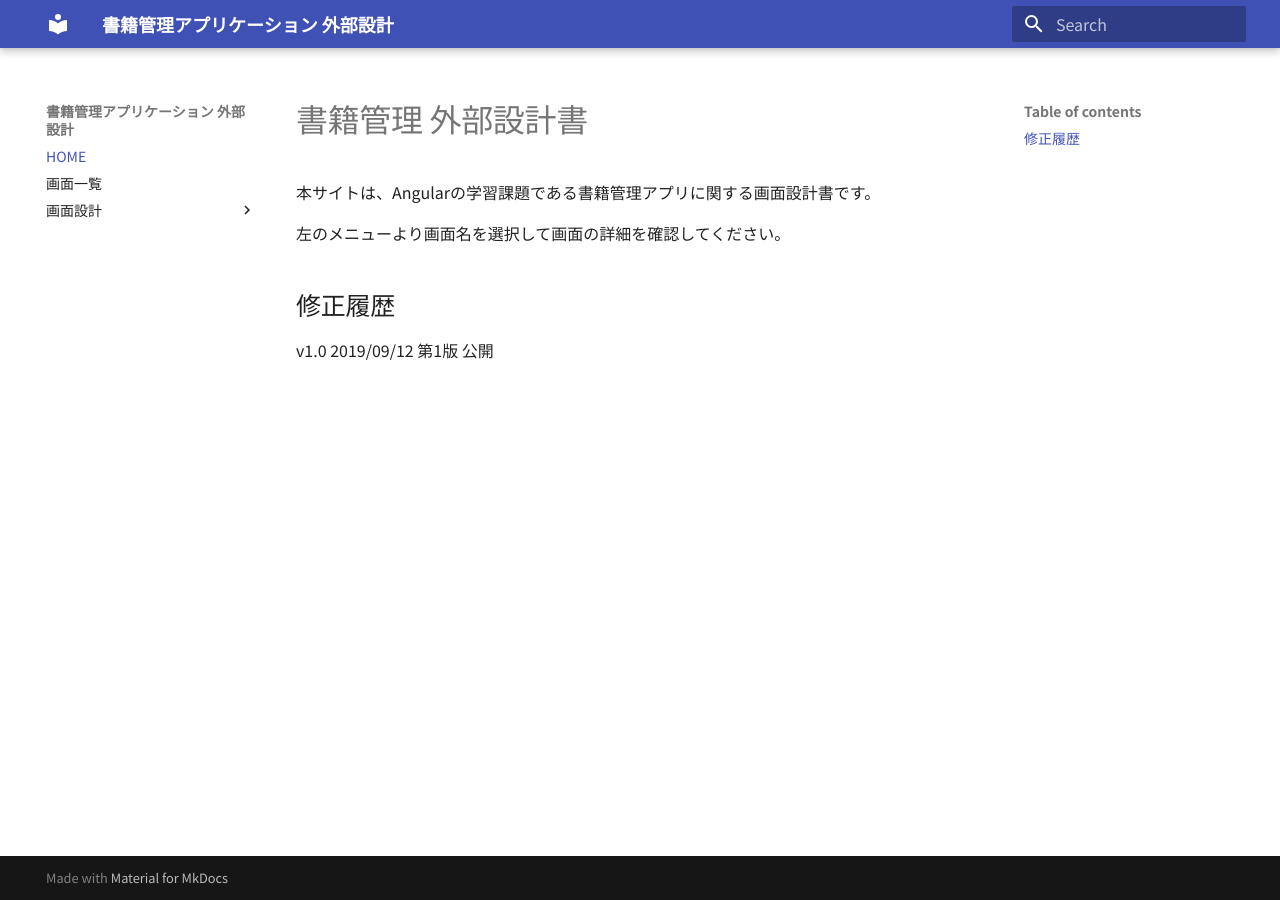
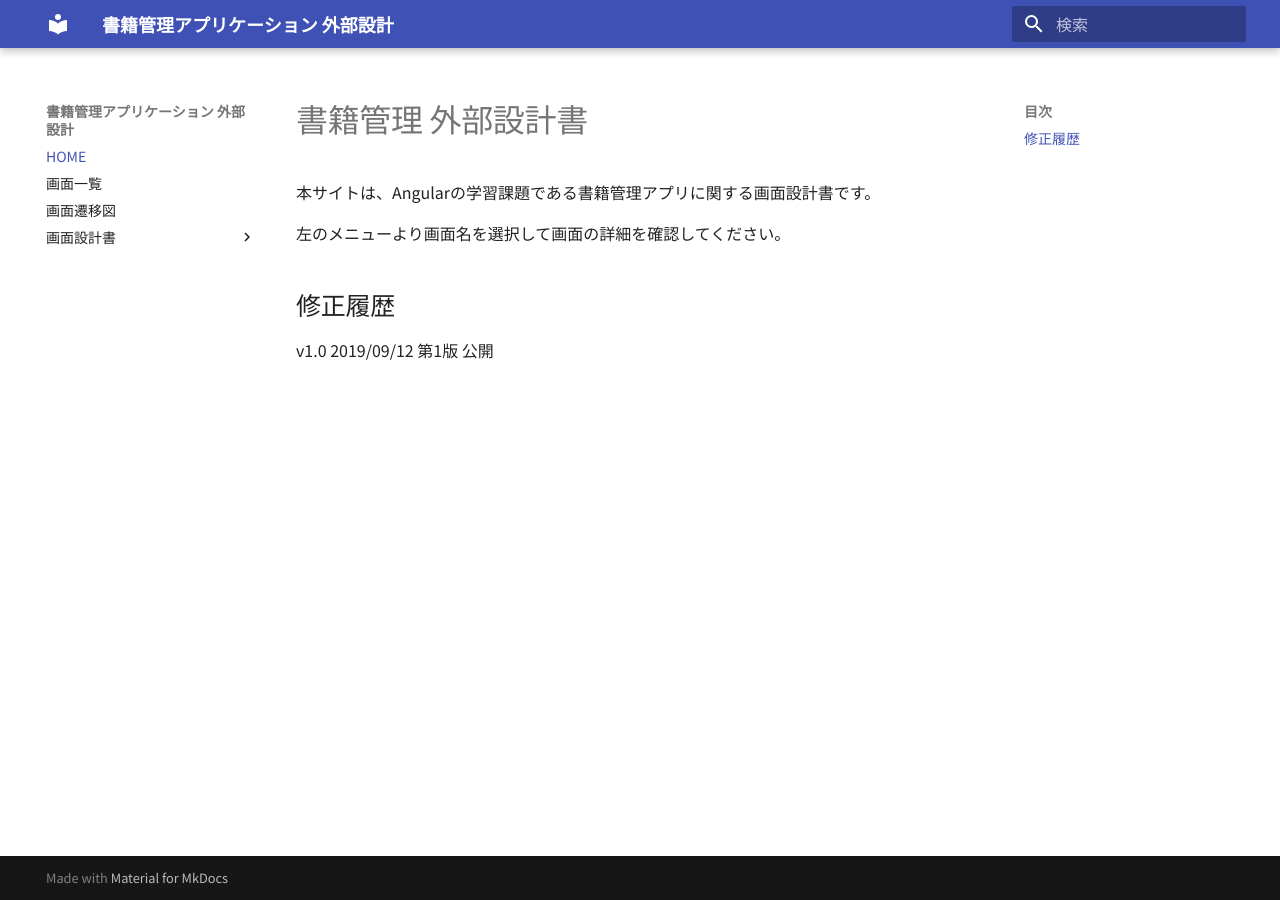
Before and after one commit to jsn-developer/bookmanagement-screen-design, an MkDocs documentation site: the page built from docs/index.md, in a window 1280 px wide. Built offline with MkDocs 1.6.1 and Material for MkDocs 9.7.7, drawn with Linux system fonts in a browser that asks for light colours; some web fonts are replaced; old or Windows-style settings are respelled for this version of MkDocs; part of the change alters nothing that is shown.

```diff
--- a/mkdocs.yml
+++ b/mkdocs.yml
@@ -1,20 +1,25 @@
 site_name: 書籍管理アプリケーション 外部設計
-theme: material
+theme:
+  name: 'material'
+  language: 'ja'
 extra_css:
-    - "//fonts.googleapis.com/earlyaccess/notosansjp.css"
-    - "//fonts.googleapis.com/css?family=Open+Sans:600,800"
+  - "//fonts.googleapis.com/earlyaccess/notosansjp.css"
+  - "//fonts.googleapis.com/css?family=Open+Sans:600,800"
 markdown_extensions:
-    - admonition
+  - admonition
 extra:
   font:
-      text: "Noto Sans JP"
-      code: "Consolas"
+    text: "Noto Sans JP"
+    code: "Consolas"
+  search:
+    language: 'ja'
 pages:
-    - HOME: index.md
-    - 画面一覧: screen-list.md
-    - 画面設計:
-        - ログイン画面: login.md
-        - 書籍一覧画面: list.md
-        - 書籍登録画面: register.md
-        - 書籍詳細画面: detail.md
-        - 書籍編集画面: edit.md
+  - HOME: index.md
+  - 画面一覧: screen-list.md
+  - 画面遷移図: screen-flow.md
+  - 画面設計書:
+    - ログイン画面: login.md
+    - 書籍一覧画面: list.md
+    - 書籍登録画面: register.md
+    - 書籍詳細画面: detail.md
+    - 書籍編集画面: edit.md
```
